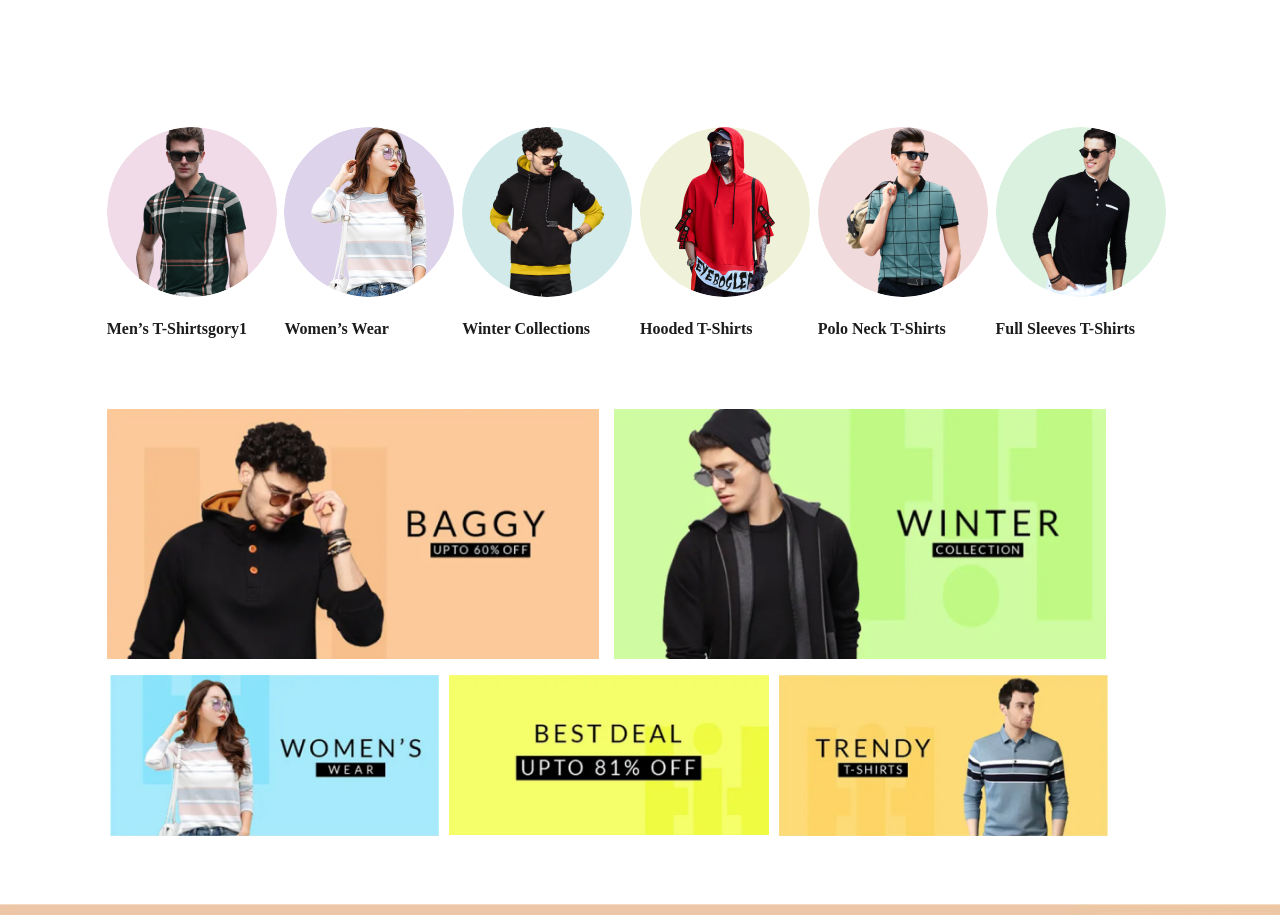
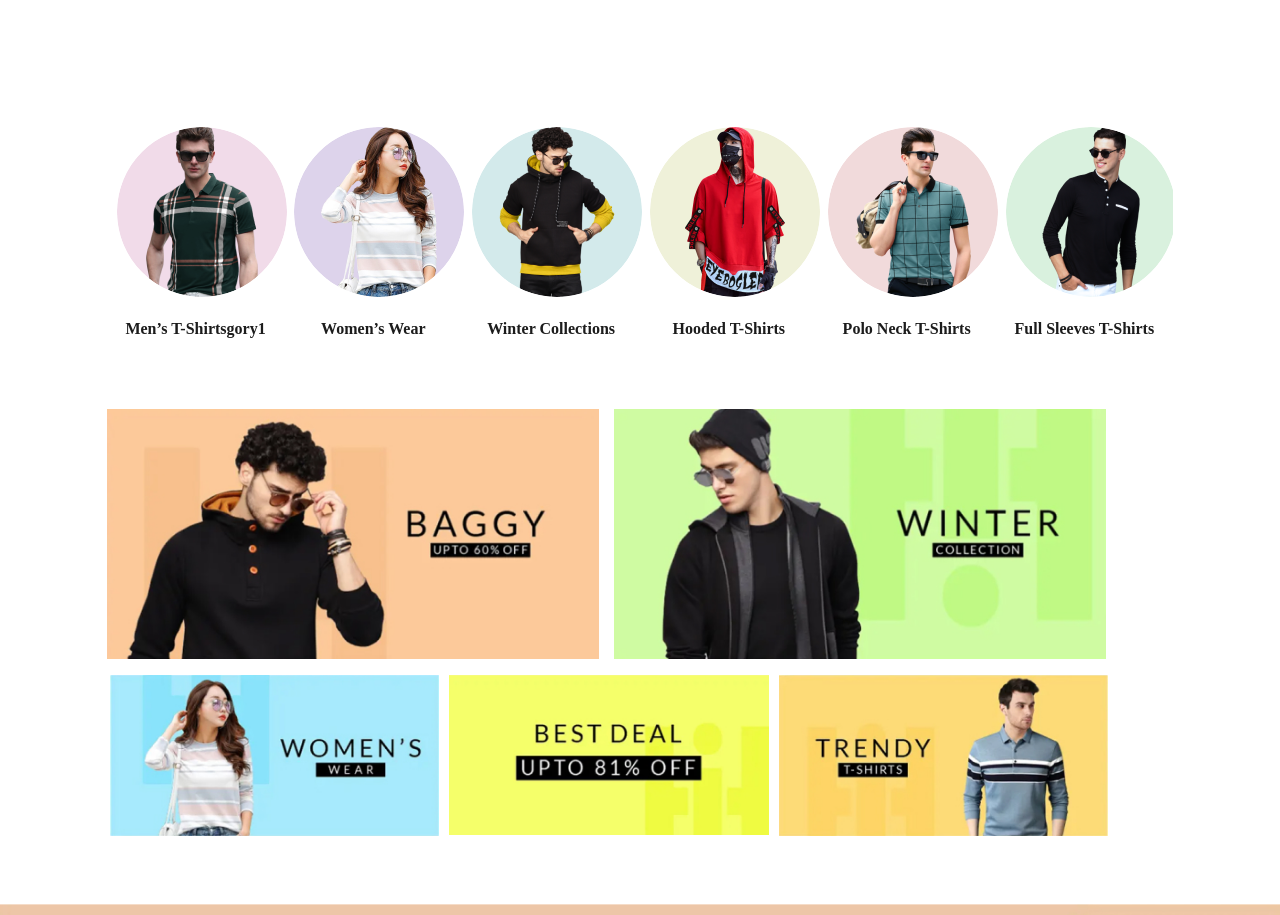
Before and after one commit to JK-codinghub/Shopping_Cart, a Vue app: page / in a window 1280 px wide. Shown: the part 1020-1935 px from the top of the page. Built offline with nearby package versions, Linux system fonts and the light colour scheme.

Commit message:
category style modified with screen sizes

```diff
--- a/src/components/ProductCategory.vue
+++ b/src/components/ProductCategory.vue
@@ -1,11 +1,11 @@
 <template>
   <div class="categoryRow gx-0 scrolling-wrapper row flex-row flex-nowrap ">
-    <div class="col-2" v-for="(category,index) in categoryLoop" :key="index">
+    <div class=" col-sm-6 col-md-4 col-lg-2 col-xl-2" v-for="(category,index) in categoryLoop" :key="index">
         <div class="row gx-0">
-            <div class="col-12" :class="category.class">
+            <div class="col-12 d-flex justify-content-center" :class="category.class">
              <!-- <img :src="categoryLoop[0].path" width="170" height="170" alt="">     -->
             </div>
-            <div class="col-12 d-flex justify-content-start categoryStyle">{{category.name}}</div>
+            <div class="col-12 d-flex justify-content-center categoryStyle">{{category.name}}</div>
         </div>
     </div>
   </div>
@@ -56,7 +56,7 @@ export default {
 .ellipse{
   width: 170px;
   height: 170px;
-  margin-right: 20px;
+  margin: 0px 10px 0px 10px;
   border-radius: 170px;
 }
 .category1{
@@ -79,5 +79,4 @@ export default {
 }
 
 
-
 </style>
```
